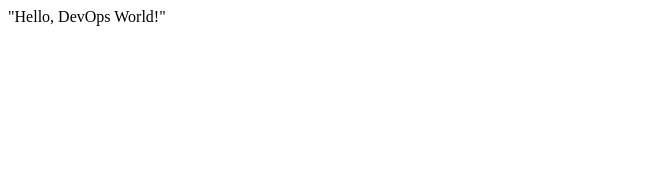
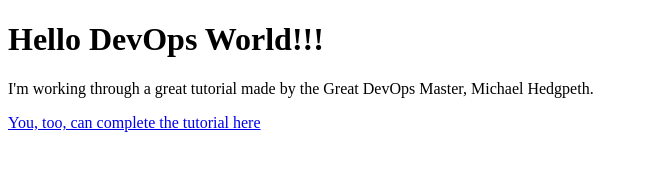
Before and after one commit to MeganBohl/website, a plain HTML site: page index.html in a window 1280 px wide. Shown: the whole page, without its empty margins (0-648 px from the left). Drawn offline with Linux system fonts and the light colour scheme.

Commit message:
upgrade html

```diff
--- a/index.html
+++ b/index.html
@@ -1 +1,10 @@
-<p>"Hello, DevOps World!"</p>
+<!DOCTYPE html>
+<html>
+<body>
+
+<h1>Hello DevOps World!!!</h1>
+
+<p>I'm working through a great tutorial made by the Great DevOps Master, Michael Hedgpeth.</p>
+<a href="http://hedge-ops.com/devops-project/">You, too, can complete the tutorial here</a>
+</body>
+</html>
```
